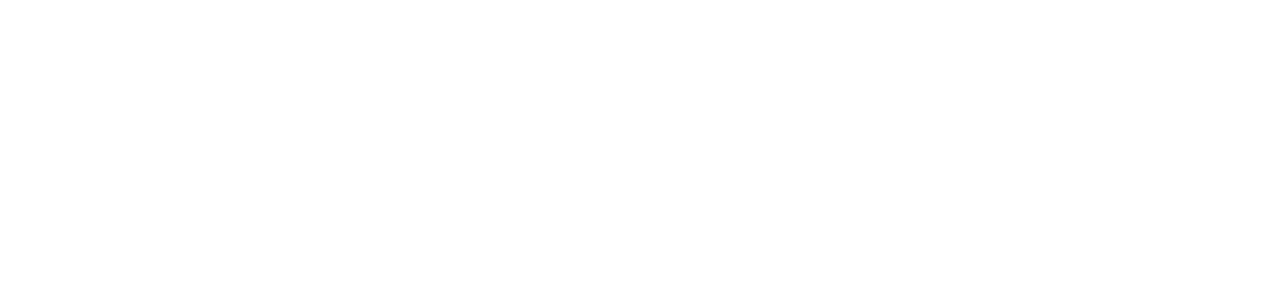
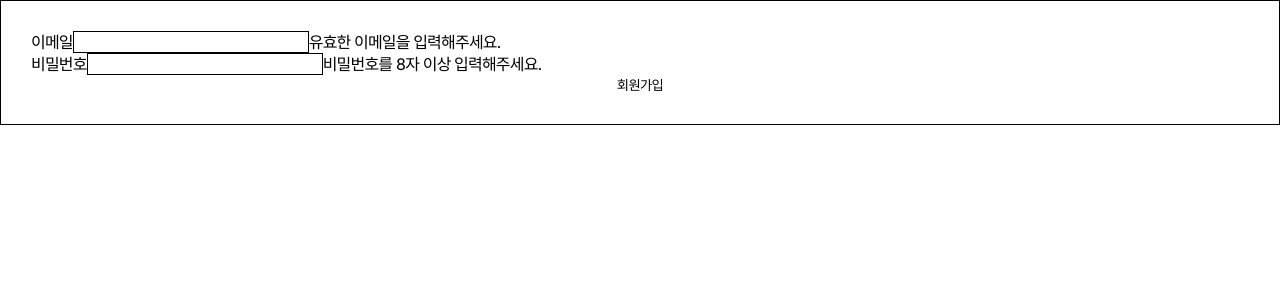
Before and after one commit to Seohyun-Roh/wanted-pre-onboarding-challenge-fe-1, a React (Create React App) app in the folder client/: page /sign-up in a window 1280 px wide. Before the commit this address had no page. Shown: the top 300 px of the page. Built offline with nearby package versions, Linux system fonts and the light colour scheme; a web font is replaced by a local one.

Commit message:
add SignUp page, validate email util

```diff
--- /dev/null
+++ b/client/src/routes/SignIn/index.tsx
@@ -0,0 +1,5 @@
+const SignIn = () => {
+  return <div>SignIn</div>
+}
+
+export default SignIn
--- /dev/null
+++ b/client/src/routes/SignUp/index.tsx
@@ -0,0 +1,72 @@
+import axios from 'axios'
+import { useMemo, useEffect, FormEventHandler, useState } from 'react'
+import { useNavigate } from 'react-router-dom'
+
+import { validateEmail } from 'utils/validate'
+
+import styles from './signUp.module.scss'
+
+const SignUp = () => {
+  const navigate = useNavigate()
+
+  const [email, setEmail] = useState('')
+  const [password, setPassword] = useState('')
+  const [isDisabled, setIsDisabled] = useState(true)
+
+  const isValidEmail = useMemo(() => validateEmail(email), [email])
+
+  useEffect(() => {
+    if (isValidEmail && password.length >= 8) {
+      setIsDisabled(false)
+    } else {
+      setIsDisabled(true)
+    }
+  }, [email, isValidEmail, password.length])
+
+  const handleSubmit: FormEventHandler = (e) => {
+    e.preventDefault()
+
+    axios
+      .post('http://localhost:8080/users/create', {
+        email,
+        password,
+      })
+      .then(({ data }) => {
+        localStorage.setItem('token', data.token)
+        navigate('/')
+      })
+      .catch(({ response }) => {
+        // eslint-disable-next-line no-alert
+        alert(response.data.details)
+
+        if (response.data.details === '이미 존재하는 유저입니다') {
+          navigate('/sign-in')
+        }
+      })
+  }
+
+  return (
+    <form onSubmit={handleSubmit} className={styles.container}>
+      <div>
+        <label htmlFor='email-input'>이메일</label>
+        <input type='email' name='email-input' value={email} onChange={(e) => setEmail(e.currentTarget.value)} />
+        {!isValidEmail && <span>유효한 이메일을 입력해주세요.</span>}
+      </div>
+      <div>
+        <label htmlFor='password-input'>비밀번호</label>
+        <input
+          type='password'
+          name='password-input'
+          value={password}
+          onChange={(e) => setPassword(e.currentTarget.value)}
+        />
+        {password.length < 8 && <span>비밀번호를 8자 이상 입력해주세요.</span>}
+      </div>
+      <button type='submit' disabled={isDisabled}>
+        회원가입
+      </button>
+    </form>
+  )
+}
+
+export default SignUp
--- /dev/null
+++ b/client/src/routes/SignUp/signUp.module.scss
@@ -0,0 +1,10 @@
+.container {
+  display: flex;
+  flex-direction: column;
+  padding: 30px;
+  border: 1px solid black;
+
+  input {
+    border: 1px solid black;
+  }
+}
--- a/client/src/routes/index.tsx
+++ b/client/src/routes/index.tsx
@@ -1,16 +1,18 @@
 import { Routes, Route } from 'react-router-dom'
 
 import Todo from './Todo'
+import SignIn from './SignIn'
+import SignUp from './SignUp'
 
 const App = () => {
   return (
-    <div>
-      <main>
-        <Routes>
-          <Route path='/' element={<Todo />} />
-        </Routes>
-      </main>
-    </div>
+    <main>
+      <Routes>
+        <Route path='/' element={<Todo />} />
+        <Route path='/sign-in' element={<SignIn />} />
+        <Route path='/sign-up' element={<SignUp />} />
+      </Routes>
+    </main>
   )
 }
 
--- /dev/null
+++ b/client/src/utils/validate.ts
@@ -0,0 +1,9 @@
+export const validateEmail = (email: string) => {
+  const regex = /^[A-Za-z0-9_.-]+@[A-Za-z0-9-]+\.[A-Za-z0-9-]+/
+
+  if (regex.test(email)) {
+    return true
+  }
+
+  return false
+}
```
